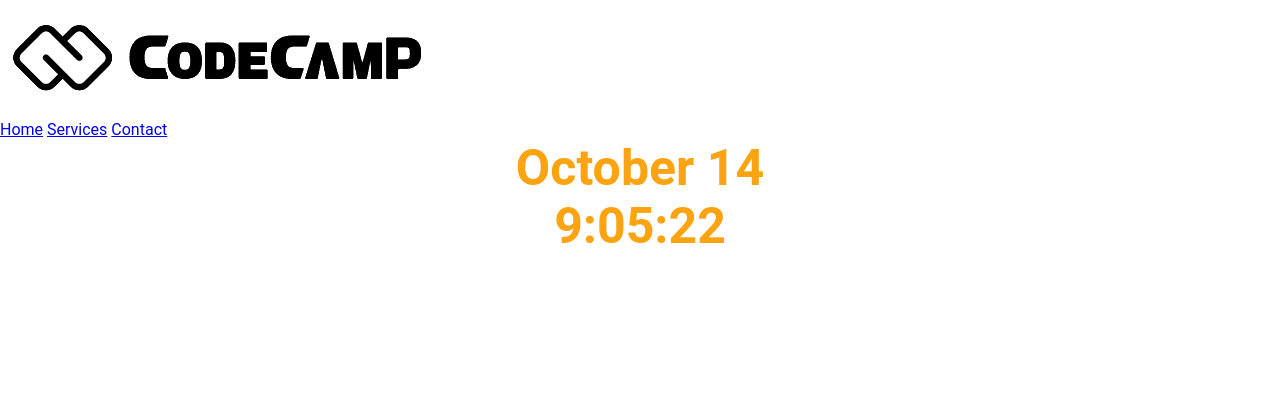
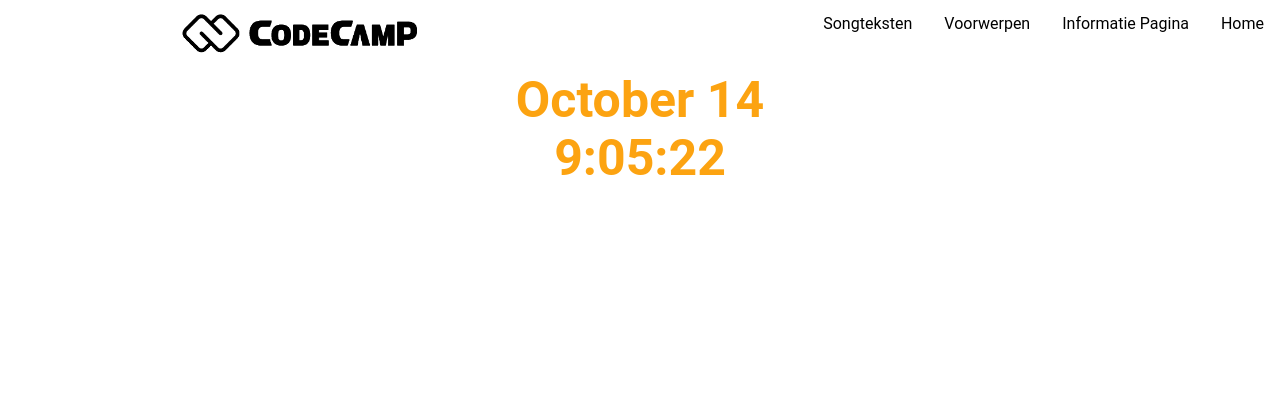
Before and after one commit to AxlVreeke/C2_CodeCamp, a PHP site: page /C2_CodeCamp/ in a window 1280 px wide. Shown: the top 420 px of the page. Run offline with PHP 8.4, Linux system fonts and the light colour scheme.

Commit message:
header dropdown

```diff
--- a/CSS/style.css
+++ b/CSS/style.css
@@ -8,10 +8,11 @@
 body {
 font-family: 'Roboto', sans-serif;
 }
-.logo_codecamp{
-height: 57px;
+.logo-codecamp{
+  width: 250px;
+  height: auto;
+  margin-left: 70%;
 }
-
 @import url('https://fonts.googleapis.com/css2?family=Roboto:wght@900&display=swap');
 
 .live-time{
@@ -28,14 +29,83 @@ font-family: 'Roboto', sans-serif;
   width: 70%;
   margin: auto;
 }
-
+ .a{
+   width: 70%;
+   margin: auto;
+  display: flex;
+  justify-content: space-between;
+  align-items: center;
+}
 
 /* header styling */
 
 .header-container{
-justify-content: space-between;
+  display: flex;
+  justify-content: space-between;
+}
+.dropdown {
+  float: left;
+  overflow: hidden;
 }
 
+/* Dropdown button */
+.dropdown .dropbtn {
+  font-size: 16px;
+  border: none;
+  outline: none;
+  color: black;
+  padding: 14px 16px;
+  background-color: inherit;
+  font-family: inherit; /* Important for vertical align on mobile phones */
+  margin: 0; /* Important for vertical align on mobile phones */
+}
+.button_home{
+  font-size: 16px;
+  border: none;
+  outline: none;
+  color: black;
+  padding: 14px 16px;
+  background-color: inherit;
+  font-family: inherit; /* Important for vertical align on mobile phones */
+  margin: 0; /* Important for vertical align on mobile phones */
+}
+.button_home:hover{
+  background-color: grey;
+}
+/* Add a red background color to navbar links on hover */
+.navbar a:hover, .dropdown:hover .dropbtn {
+  background-color: grey;
+}
+
+/* Dropdown content (hidden by default) */
+.dropdown-content {
+  display: none;
+  position: absolute;
+  background-color: white;
+  min-width: 160px;
+  box-shadow: 0px 8px 16px 0px rgba(0,0,0,0.2);
+  z-index: 1;
+}
+
+/* Links inside the dropdown */
+.dropdown-content a {
+  float: none;
+  color: black;
+  padding: 12px 16px;
+  text-decoration: none;
+  display: block;
+  text-align: left;
+}
+
+/* Add a grey background color to dropdown links on hover */
+.dropdown-content a:hover {
+  background-color: grey;
+}
+
+/* Show the dropdown menu on hover */
+.dropdown:hover .dropdown-content {
+  display: block;
+}
 /* Footer Styling */
 footer{
 position:absolute;
--- a/header.php
+++ b/header.php
@@ -3,14 +3,47 @@
   <nav>
     <div class="header-container">
     <div class="img-nav">
-      <a href="index.php">
-      <img src="img/codecamplogo.png" alt="logo" class="responsive">
-      </a>
+      <img src="img/codecamplogo.png" class="logo-codecamp" alt="logo">
     </div>
     <div class="buttons-nav">
-      <a href="index.php">Home</a>
-      <a href="resources/services.php">Services</a>
-      <a href="resources/contact.php">Contact</a>
+      <a href="index.php">
+    <button class="button_home" type="button">Home</button>
+    </a>
+      <div class="dropdown">
+    <button class="dropbtn">Songteksten
+      <i class="fa fa-caret-down"></i>
+    </button>
+    <div class="dropdown-content">
+      <a href="resources/song-pagina/bohemian-rhapsody.php">Bohemian rhapsody</a>
+      <a href="resources/song-pagina/killer-queen.php">Killer queen</a>
+      <a href="resources/song-pagina/madness.php">Madness</a>
+      <a href="resources/song-pagina/plug-in-baby.php">Plug in baby</a>
+      <a href="resources/song-pagina/transylvia.php">Transylvia</a>
+      <a href="resources/song-pagina/uprising.php">Uprising</a>
+      <a href="resources/song-pagina/we-are-the-champions.php">we are the champions</a>
+    </div>
+      </div>
+      <div class="dropdown">
+    <button class="dropbtn">Voorwerpen
+      <i class="fa fa-caret-down"></i>
+    </button>
+    <div class="dropdown-content">
+      <a href="resources/item-pagina/boeken.php">Boeken</a>
+      <a href="resources/item-pagina/cirkelzagen.php">Cirkel zagen</a>
+      <a href="resources/item-pagina/hamers.php">Hamers</a>
+      <a href="resources/item-pagina/kettingzagen.php">Kettingzagen</a>
+    </div>
+      </div>
+      <div class="dropdown">
+    <button class="dropbtn">Informatie Pagina
+      <i class="fa fa-caret-down"></i>
+    </button>
+    <div class="dropdown-content">
+      <a href="resources/info-pagina/darth-vader.php">Darth vader</a>
+      <a href="resources/info-pagina/james-bond.php">James Bond</a>
+      <a href="resources/info-pagina/luke-skywalker.php">Luke Skywalker</a>
+      <a href="resources/info-pagina/timoty-dalton.php">Timoty Dalton</a>
+    </div>
       </div>
     </div>
   </nav>
```
